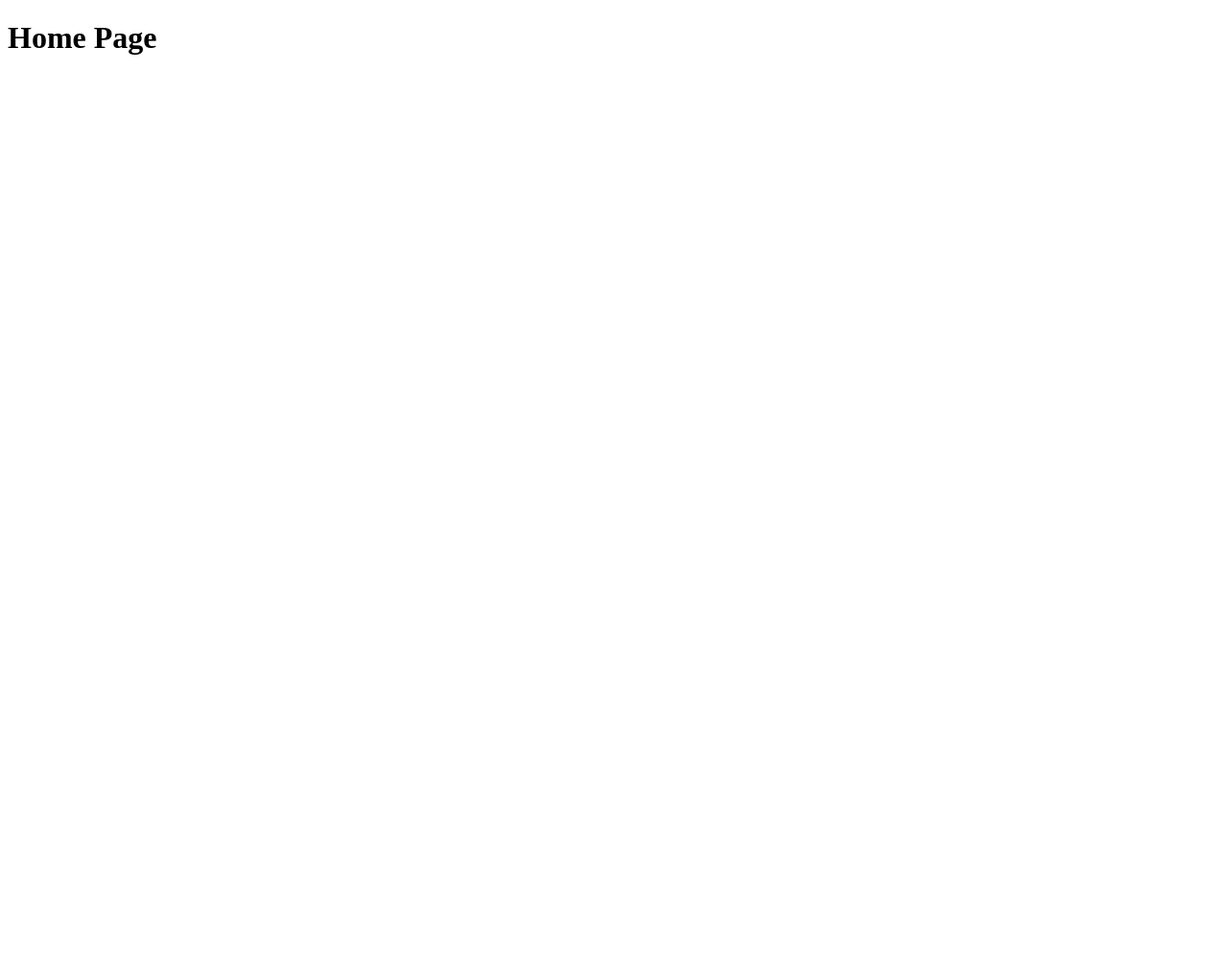
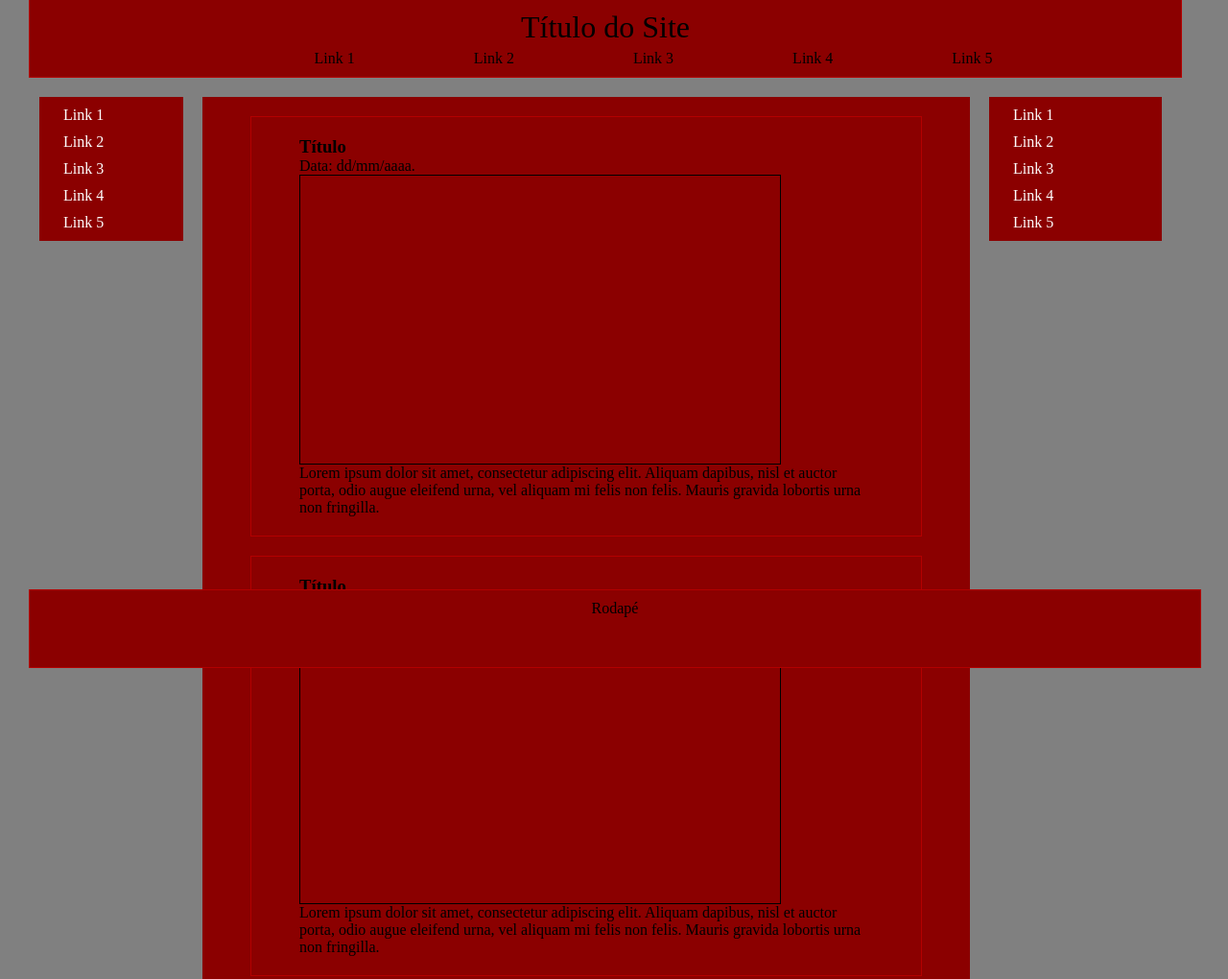
Before and after one commit to AlexandreMFilho/EstudoGrafico, a plain HTML site: page index.html in a window 1280 px wide. Shown: the top 1020 px of the page at 96% size. Before the commit the page ends 800 px from the top, so only its background shows below. Drawn offline with Linux system fonts and the light colour scheme.

Commit message:
estilizaçao mainpage

```diff
--- a/index.html
+++ b/index.html
@@ -1,11 +1,68 @@
 <!DOCTYPE html>
-<html lang="en">
+<html>
 <head>
-    <meta charset="UTF-8">
-    <meta name="viewport" content="width=device-width, initial-scale=1.0">
-    <title>Main Page</title>
+	<meta charset="utf-8">
+	<title>Main Page</title>
+	<link rel="stylesheet" type="text/css" href="style.css">
 </head>
 <body>
-    <h1>Home Page</h1>
+	<div id="cabecalho">
+		<div class="titulo">Título do Site</div>
+		<div class="menu">
+			<a href="">Link 1</a>
+			<a href="">Link 2</a>
+			<a href="">Link 3</a>
+			<a href="">Link 4</a>
+			<a href="">Link 5</a>
+		</div>
+	</div>
+	<div id="principal">
+		<div class="barra_e">
+			<div class="links">
+				<a href="">Link 1</a>
+				<a href="">Link 2</a>
+				<a href="">Link 3</a>
+				<a href="">Link 4</a>
+				<a href="">Link 5</a>
+			</div>
+
+		</div>
+		<div class="centro">
+			<div class="post">
+				<h3>Título</h3>
+				Data: dd/mm/aaaa.
+				<div class="imagem">
+
+				</div>
+				Lorem ipsum dolor sit amet, consectetur adipiscing elit. Aliquam dapibus, nisl et auctor porta, odio augue eleifend urna, vel aliquam mi felis non felis. Mauris gravida lobortis urna non fringilla.
+
+			</div>
+			<div class="post">
+				<h3>Título</h3>
+				Data: dd/mm/aaaa.
+				<div class="imagem">
+
+				</div>
+				Lorem ipsum dolor sit amet, consectetur adipiscing elit. Aliquam dapibus, nisl et auctor porta, odio augue eleifend urna, vel aliquam mi felis non felis. Mauris gravida lobortis urna non fringilla.
+
+			</div>
+			<div class="rodap"></div>
+		</div>
+		<div class="barra_d">
+				<div class="links">
+				<a href="">Link 1</a>
+				<a href="">Link 2</a>
+				<a href="">Link 3</a>
+				<a href="">Link 4</a>
+				<a href="">Link 5</a>
+			</div>
+		</div>
+
+	</div>
+
+	<div class="clear"></div>
+	<div id="rodape">
+		Rodapé
+	</div>
 </body>
 </html>
--- /dev/null
+++ b/style.css
@@ -0,0 +1,117 @@
+/*Limpar formatações padrão*/
+*{
+	margin: 0;
+	padding: 0;
+}
+body, #cabecalho, #rodape{
+	border: 1px	solid  #b30000;
+ 	width: 1200px;
+ 	position: absolute;
+ 	left: 30px;
+ 	background-color:  gray;
+ 	/*float: left;*/
+
+}
+#cabecalho{
+	height: 80px;
+	background-color: darkred;
+	text-align: center;
+	position: fixed;
+	top : -1px;
+	z-index: 100;
+}
+.titulo{
+	margin-top: 10px;
+	font-size: 32px;
+	z-index: 100;
+}
+.menu{
+	width: 1200px;
+	position: absolute;
+	left: 50px;
+	bottom: 10px;
+
+}
+.menu a{
+	color: black;
+	text-decoration: none;
+	margin: 0px 50px;
+	padding: 5px 10px;
+}
+.menu a:hover{
+	background-color: #b30000;
+}
+#principal{
+	/*background-color: #4d79ff;*/
+	position: absolute;
+	top: 90px;
+}
+.barra_e, .centro, .barra_d{
+	/*border: 1px solid black;*/
+	/*height: 150px;*/
+	float: left;
+	margin: 10px;
+	background-color: darkred ;
+}
+.barra_e {
+	/*border: 1px	solid black;
+	height: 150px;
+	float: left;
+	margin: 10px;*/
+	width: 150px;
+}
+.links a{
+	color: white;
+	text-decoration: none;
+	display: block;
+	text-align: left;
+	padding: 0px 15px;
+	margin: 10px;
+
+}
+.centro{
+	/*border: 1px	solid black;
+	height: 150px;
+	float: left;
+	margin: 10px;*/
+	width: 800px;
+
+}
+.post{
+	border: 1px solid #b30000;
+	padding: 20px 50px;
+	margin: 20px 50px;
+}
+.imagem{
+	border: 1px	solid black;
+	width: 500px;
+	height: 300px;
+}
+.barra_d{
+	/*border: 1px	solid black;
+	height: 150px;
+	float: left;
+	margin: 10px;*/
+	width: 180px;
+
+}
+#rodape{
+	height: 60px;
+	background-color: darkred;
+	position: fixed;
+	top: 614px;
+	text-align: center;
+	padding: 10px;
+}
+.rodap{
+	/*border: 1px solid black;*/
+	height: 60px;
+	width: 100px;
+	background-color: darkred;
+	padding: 20px 50px;
+	margin: 5px auto;
+
+}
+.clear{
+	clear: both;
+}
```
